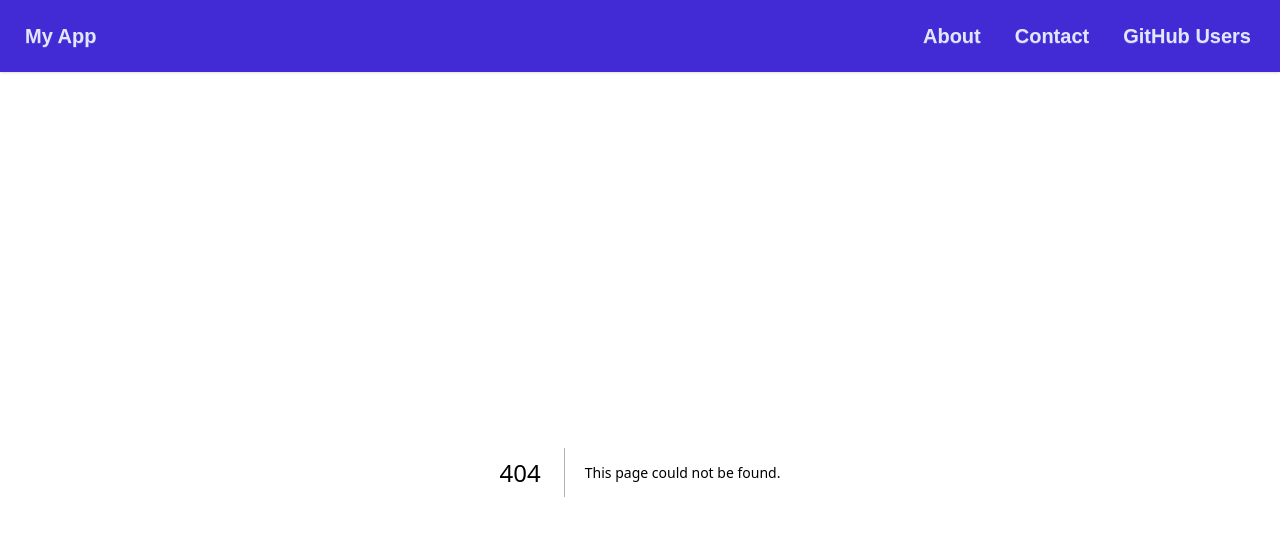
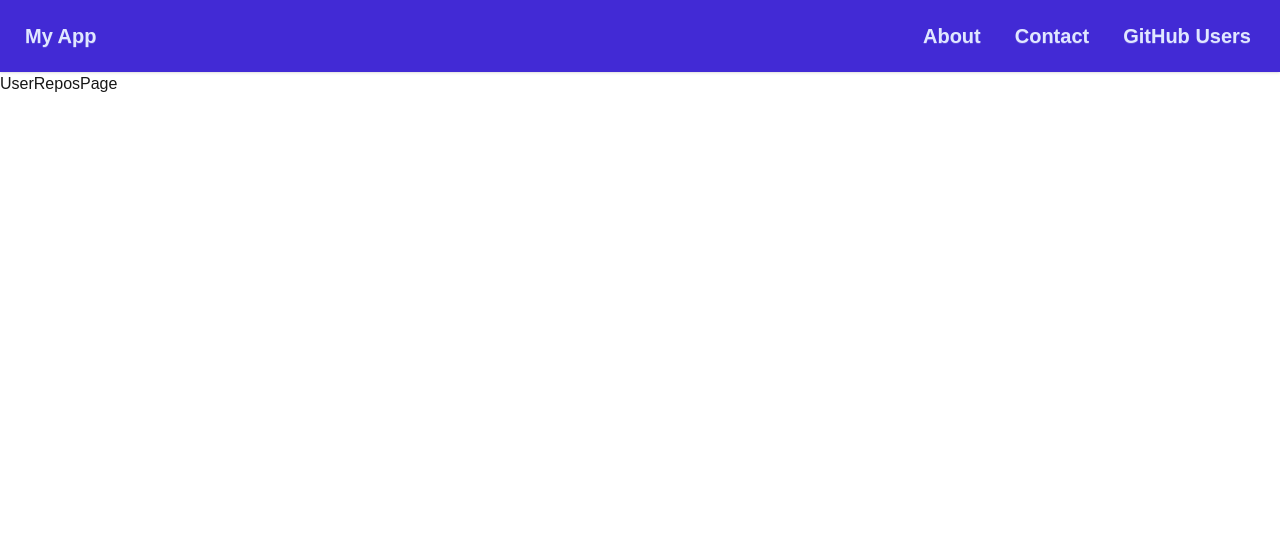
Before and after one commit to rourkescott27/NextJS, a Next.js app in the folder my-app/: page /githubusers/1 in a window 1280 px wide. Before the commit this address had no page. Shown: the top 536 px of the page. Built offline with nearby package versions, Linux system fonts and the light colour scheme.

Commit message:
repo access initial

```diff
--- /dev/null
+++ b/my-app/src/app/githubusers/[user]/page.jsx
@@ -0,0 +1,11 @@
+import React from "react";
+
+const UserReposPage = ({params:{user}}) => {
+    return (
+        <div>
+            UserReposPage
+        </div>
+    );
+};
+
+export default UserReposPage;
```
